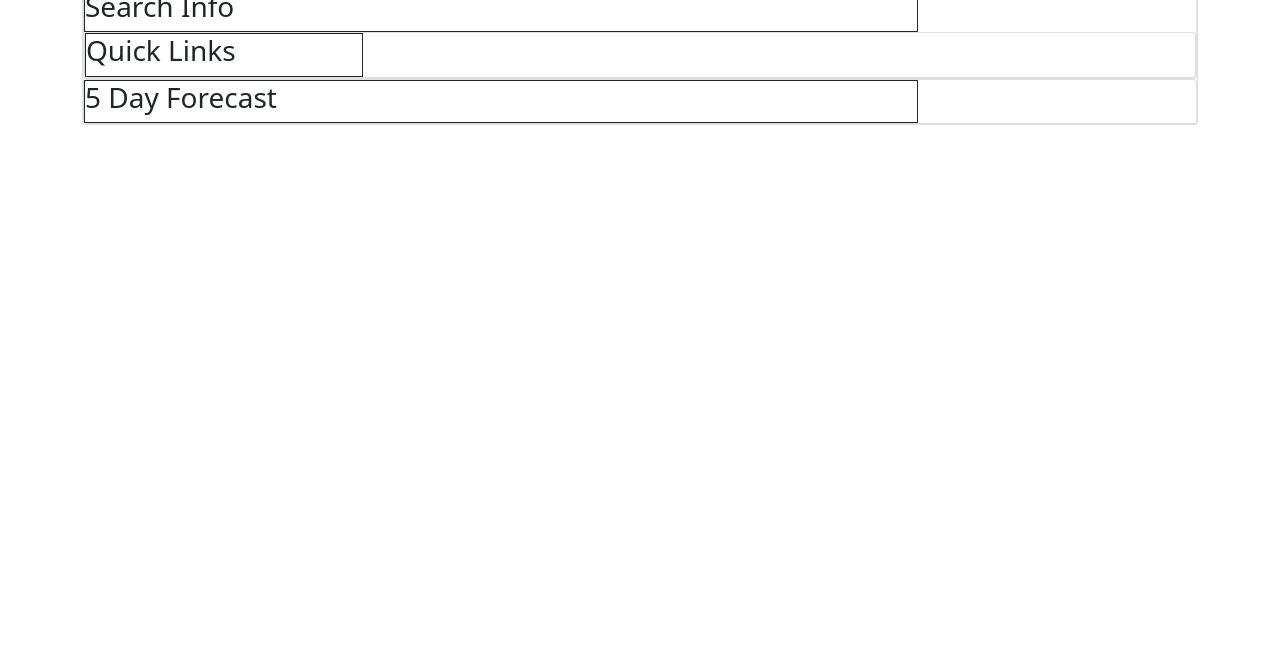
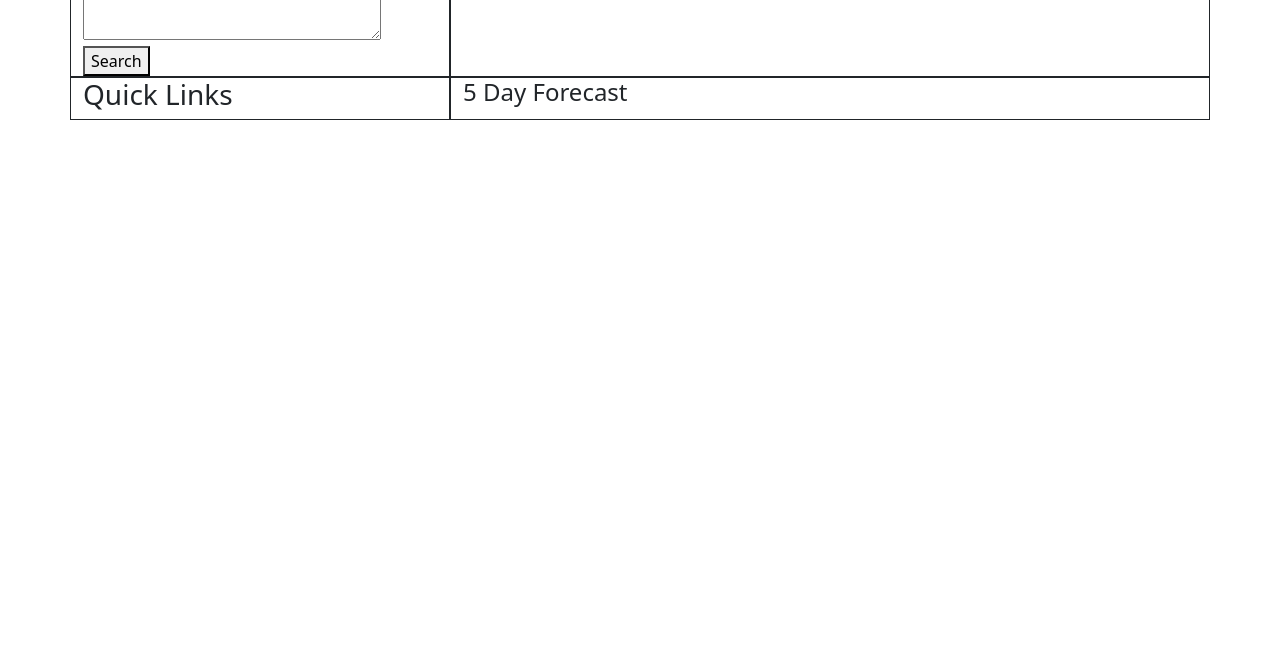
Before and after one commit to RayFlaherty/Sunny-in-Nashville, a plain HTML site: page index.html in a window 1280 px wide. Shown: the part 129-800 px from the top of the page. Drawn offline with nearby package versions, Linux system fonts and the light colour scheme.

Commit message:
adding search display

```diff
--- a/index.html
+++ b/index.html
@@ -15,32 +15,31 @@
 
 <body>
     <div class="container">
-        <div class="row"></div>
-            <div class="card">
-                <div class="border border-dark w-25 ">
-                    <h3>City Search</h3>
+        <div class="row">
+            <div class="col-4  border border-dark">
+                <h3>City Search</h3>
+                <textarea name="City" id=" city" cols="30" rows="2"></textarea>
+                <br>
+                <button>Search</button>
 
-                </div>
-
-            <div class="card">
-                <div class="border border-dark w-75 ">
-                    <h3>Search Info</h3>
+            </div>
+            <div class="col-8 border border-dark">
+                <h2>Search Info</h2>
             </div>
 
-            <div class="card">
-                <div class="border border-dark w-25 ">
-                    <h3>Quick Links</h3>
+        </div>
 
-                </div>
-            </div>
-        </div>
-        <div class="card">
-            <div class="border border-dark w-75 ">
-                <h3>5 Day Forecast</h3>
+        <div class="row">
+            <div class="col-4 border border-dark">
+                <h3>Quick Links</h3>
 
             </div>
+            <div class="col-8 border border-dark">
+                <h4>5 Day Forecast</h4>
+
+            </div>
+
         </div>
-    </div>
 
 </body>
 </html>
```
